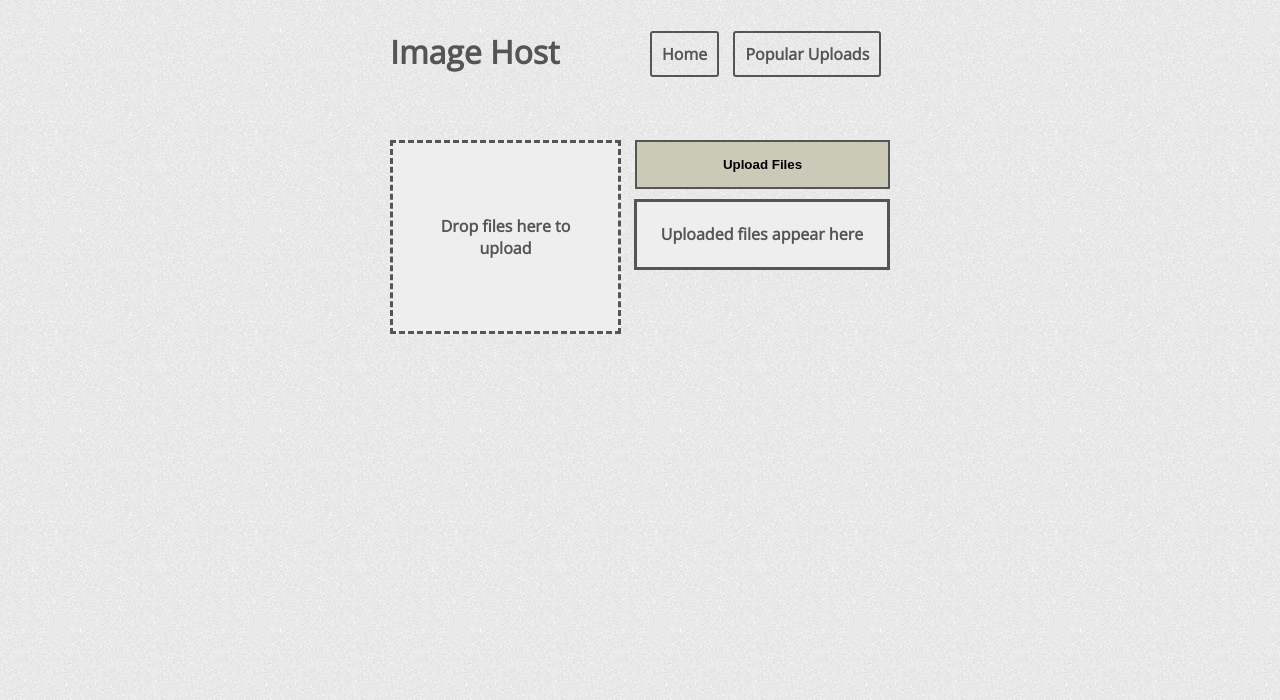
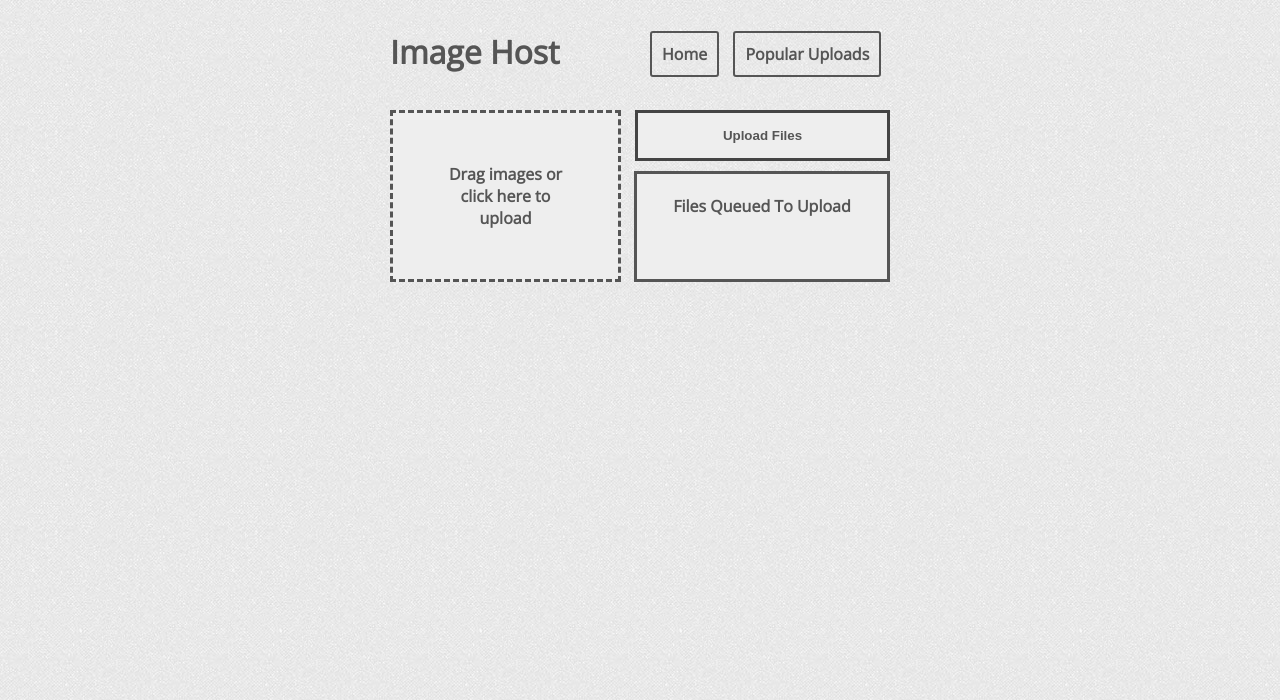
Before and after one commit to NickBrisebois/ImageHost, a Flask app: page / in a window 1280 px wide. Shown: the top 700 px of the page. Run offline with Flask 2, Linux system fonts and the light colour scheme; some libraries are stand-ins or nearby versions.

Commit message:
Another design commit

```diff
--- a/app/static/style.css
+++ b/app/static/style.css
@@ -7,7 +7,7 @@ html,body {
 	color: #555;
 }
 
-#container {
+#header-container {
 	width: 500px;
 	margin: 0 auto;
 	padding-top: 30px;
@@ -82,6 +82,13 @@ html,body {
 	box-shadow: 0px 0px 1px 0px #999;
 }
 
+#container {
+	width: 500px;
+	margin: 0 auto;
+	min-height: 350px;
+	overflow: auto;
+}
+
 #upload-form {
 	width: 45%;
 	float: left;
@@ -90,7 +97,6 @@ html,body {
 }
 
 #file-form {
-	max-height: 50%;
 	background-color: #eee;
 	font-weight: bold;
 	border: none;
@@ -102,9 +108,10 @@ html,body {
 }
 
 #submit-all {
-	background-color: #CBC9B7;
-	border: 2px solid #555;
+	background-color: #eee;
+	border: 3px solid #444;
 	padding: 15px;
+	color: #555;
 	margin: 0 0 10px 0;
 	float: right;
 	font-weight: bold;
@@ -112,6 +119,7 @@ html,body {
 }
 
 #submit-all:hover {
+	cursor: pointer;
 	text-decoration: none;
 	background-color: #BEC5B7;
 	box-shadow: 0px 0px 1px 0px #999;
@@ -119,8 +127,71 @@ html,body {
 
 #upload-information {
 	width: 50%;
+	min-height: 105px;
+	max-height: 350px;
 	float: right;
 	margin: 0 auto;
+	overflow-y: auto;
 	border: 3px solid #555;
 	background-color: #eee;
 }
+
+.dz-preview{
+	background-color: #eaeaea;
+	margin: 10px;
+	min-height: 50px;
+	border: 2px solid #e5e5e5;
+	padding: 10px;
+}
+
+.dz-image img {
+	width: 50px;
+	height: 50px;
+	border: 2px solid #555;
+	float: left;
+}
+
+.dz-size {
+	font-size: 10px;
+}
+
+.dz-preview.dz-error {
+	border: 2px solid #511C12;
+	background-color: #5B4946;
+	color: #eee;
+}
+
+.dz-preview.dz-error img {
+	display: none;
+}
+
+.dz-error-message {
+	font-weight: bold;
+}
+
+.dz-preview .dz-details .dz-filename {
+	white-space: nowrap;
+}
+
+.dz-preview .dz-details .dz-filename {
+	overflow: hidden;
+	padding: 5px;
+	text-overflow: ellipsis;
+}
+
+.dz-drag-hover {
+	background-color: #ddd;
+}
+
+.dz-message {
+	padding: 50px;
+	cursor: pointer;
+}
+
+.dz-started .dz-message {
+	display: none;
+}
+
+.dz-preview svg {
+	display: none;
+}
--- a/app/static/upload.js
+++ b/app/static/upload.js
@@ -18,35 +18,11 @@ String.prototype.hashCode = function() {
 };
 
 
-function getFiles (files) {
-	//Function gets file list and returns information on whether or not the file successfully uploaded
-    if (typeof files !== undefined) {
-        for (var i=0, l=files.length; i<l; i++) {
-            var file = files[i];
-			// Present file info and append it to the list of files#
-			if( ext.indexOf(file.name.toLowerCase().split('.').pop()) > -1 ){
-				return file.name + " : ready to upload";
-			}else{
-				return file.name + " : cannot be uploaded";
-			}
-		}
-	}
-}
-
-
-filesUpload.addEventListener("change", function () {
-	//After choosing an image, let the user know if it's ready to be uploaded
-	var message = document.createElement("span");
-	message.setAttribute("id", "message");
-	message.innerHTML = getFiles(this.files);
-	fileList.appendChild(message);
-}, false);
-
-
 //When the user hits the upload files button, start the upload by calling on the flask upload script in app.py at /api/upload
 Dropzone.options.fileForm = {
 
 	acceptedFiles: "image/*",
+	previewsContainer: "#file-list",
 
 	init: function() {
 		var submitButton = document.querySelector("#submit-all")
--- a/app/templates/base.html
+++ b/app/templates/base.html
@@ -3,14 +3,13 @@
         <title>{% block title %}{% endblock %}</title>
         <link rel="icon" type="image/png" href="{{ url_for('static', filename='images/favicon.png') }}">
 		<link rel="stylesheet" type="text/css" href="{{ url_for('static', filename='style.css') }}" />
-		<link rel="stylesheet" type="text/css" href="{{ url_for('static', filename='dropzone.min.css') }}" />
 		<link rel="stylesheet" href="//maxcdn.bootstrapcdn.com/font-awesome/4.3.0/css/font-awesome.min.css">
     </head>
 
     <body>
 
 		<div id="topbar">
-			<div id="container">
+			<div id="header-container">
 				<h1>Image Host</h1>
 				<div id="nav">
 					<ul>
--- a/app/templates/index.html
+++ b/app/templates/index.html
@@ -7,7 +7,11 @@
 
 		<div id="upload-form">
 
-			<form id="file-form" class="dropzone" action="/api/upload" method="POST"></form>
+			<form id="file-form" class="dropzone" action="/api/upload" method="POST">
+				<div class="dz-message" data-dz-message>
+					<span>Drag images or click here to upload</span>
+				</div>
+			</form>
 
 		</div>
 
@@ -15,8 +19,8 @@
 
 		<div id="upload-information">
 
-			<div id="file-list">
-				<h4>Uploaded files appear here</h4>
+			<div id="file-list" class="dropzone-previews">
+				<h4>Files Queued To Upload</h4>
 			</div>
 
 			{% with messages = get_flashed_messages(with_categories=true) %}
```
